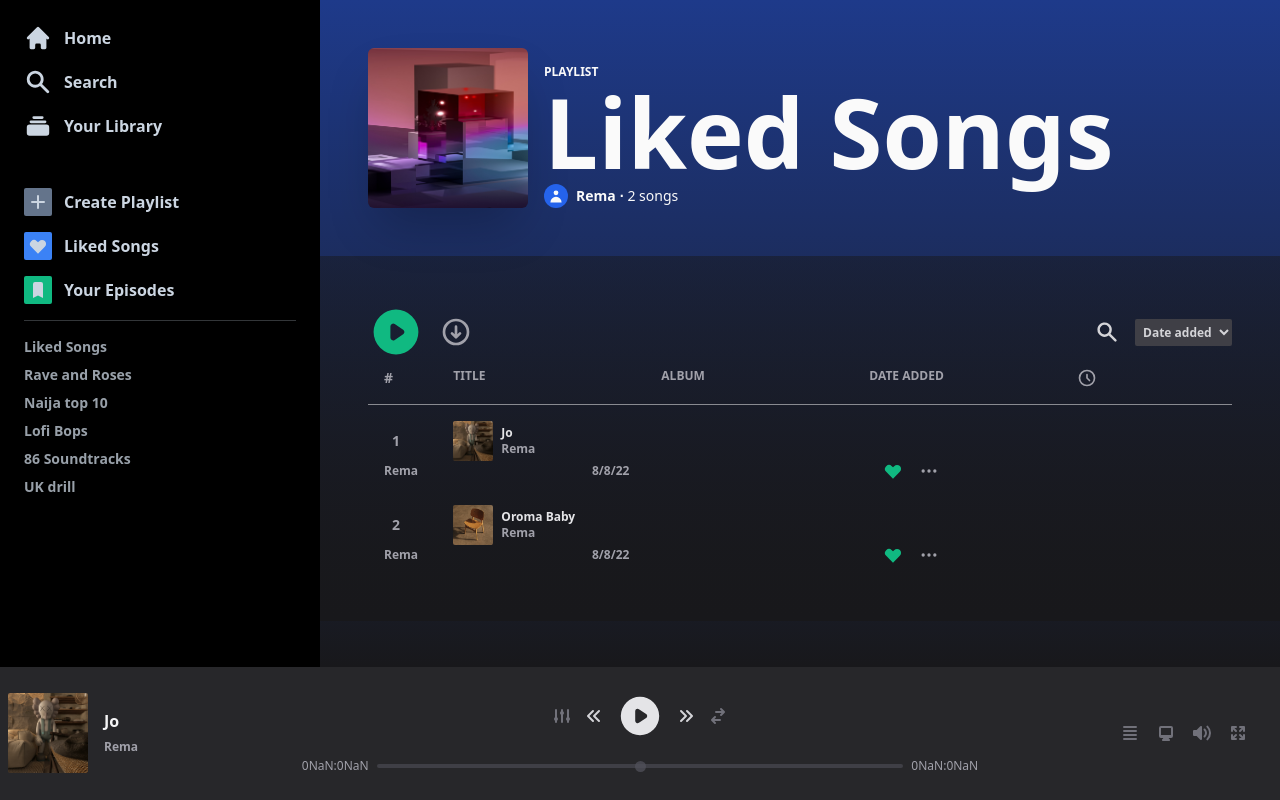
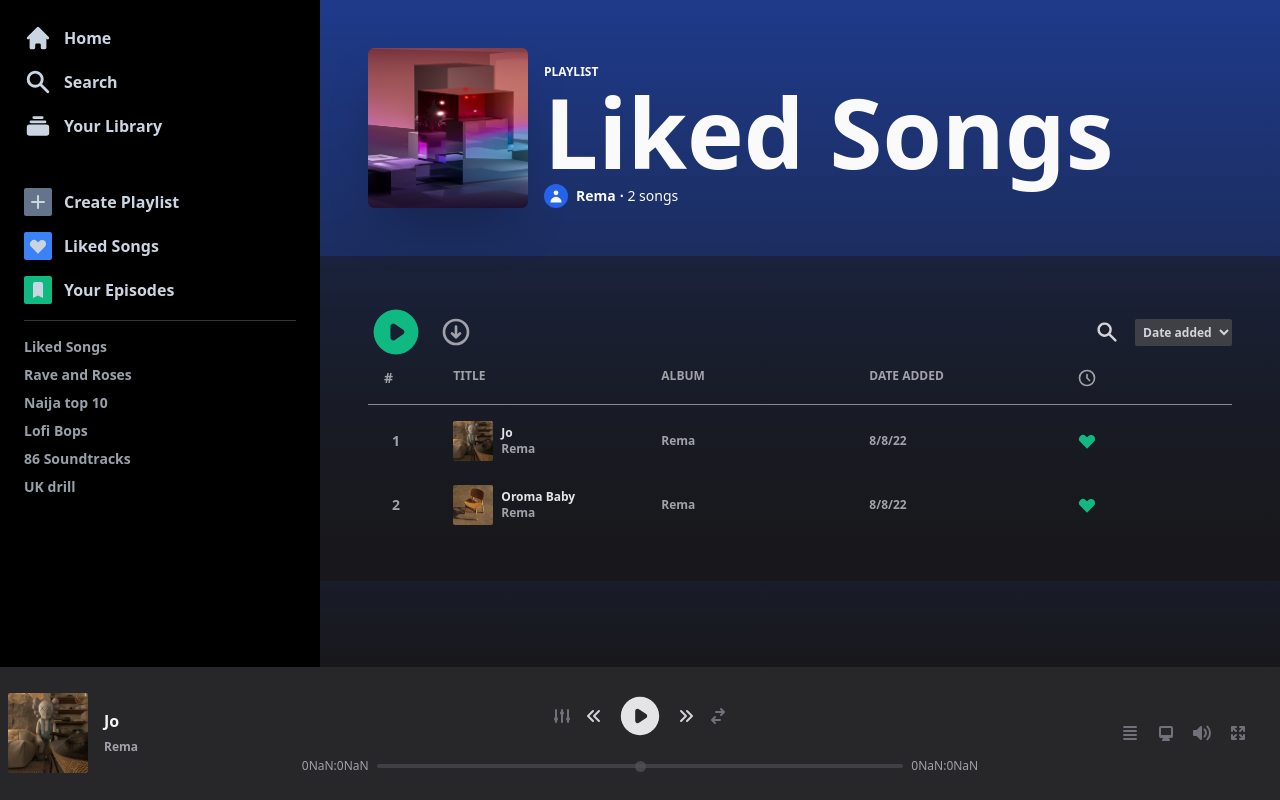
Before and after one commit to devcku/test-project, a Vue app: page /playlists/Rema in a window 1280 px wide. Built offline with nearby package versions, Linux system fonts and the light colour scheme.

Commit message:
minor ui glitches fixed

```diff
--- a/src/views/List.vue
+++ b/src/views/List.vue
@@ -51,7 +51,7 @@
                 <div class="col-span-1 hidden md:block text-sm">
                     <PlayIcon v-if="hover[i]" class="h-8 w-8"></PlayIcon> <span class="pl-2" v-else>{{ i + 1 }}</span>
                 </div>
-                <div class="col-span-10 flex items-center">
+                <div class="col-span-10 sm:col-span-3 flex items-center">
                     <img :src="song.img" class="h-10 w-10 aspect-square bg-cover object-cover rounded-sm" alt="">
                     <div class="ml-2">
                         <span class="text-zinc-200">{{ song.title }}</span>
@@ -61,9 +61,9 @@
                 </div>
                 <div class="col-span-3 hidexs">{{ song.artist }}</div>
                 <div class="col-span-3 hidexs">8/8/22</div>
-                <div class="col-span-2 flex justify-self-end">
+                <div class="col-span-2 flex justify-self-end sm:justify-self-start">
                     <HeartIcon class="h-5 w-5 mr-4 text-emerald-500"></HeartIcon>
-                    <DotsHorizontalIcon class="h-5 w-5"></DotsHorizontalIcon> <span class=" hidexs">{{ times[i]
+                    <DotsHorizontalIcon class="h-5 w-5 sm:hidden"></DotsHorizontalIcon> <span class=" hidexs">{{ times[i]
                     }}</span>
                 </div>
             </div>
```
